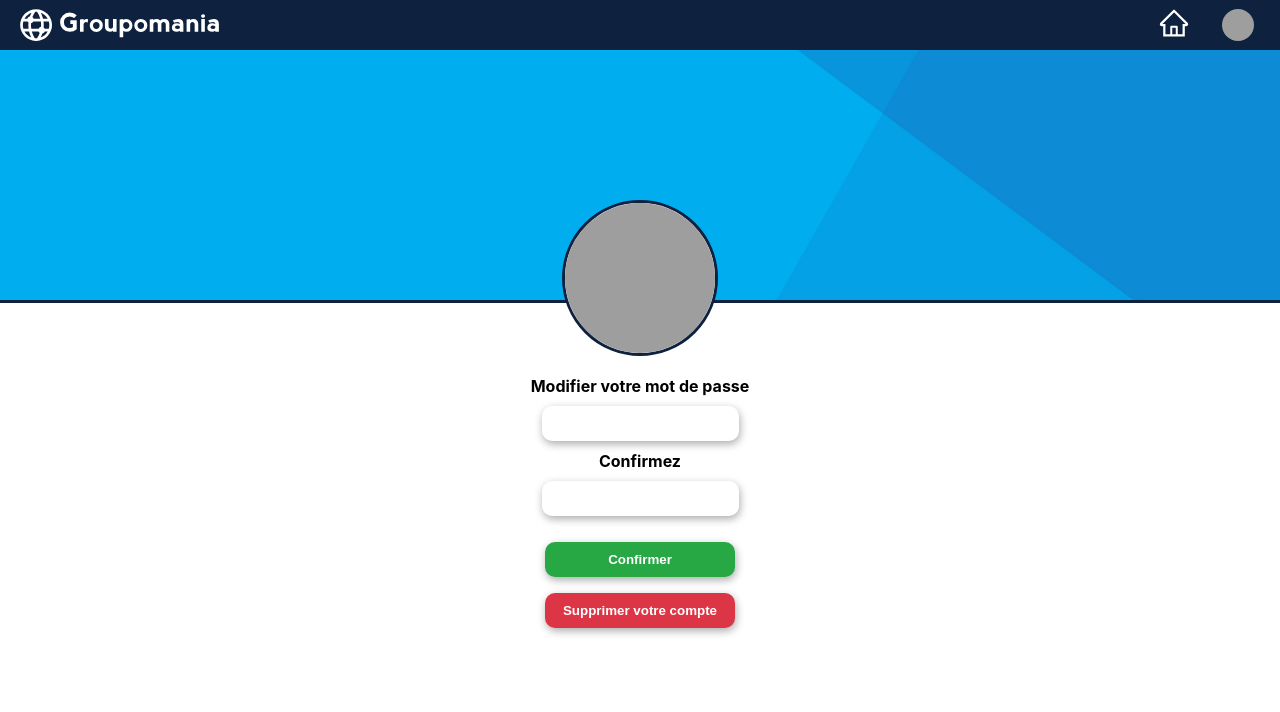
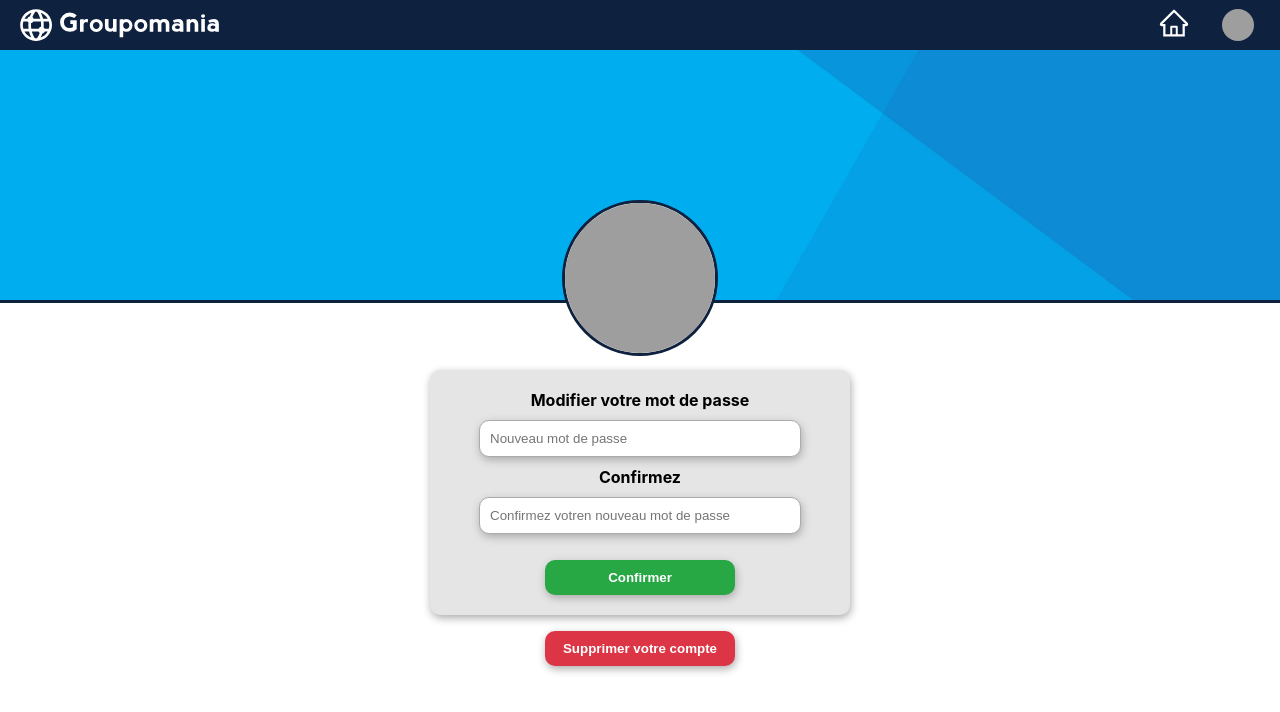
Before and after one commit to Perpel667/OPCR-DEVWEB-P7, a React (Create React App) app in the folder frontend/: page /profile in a window 1280 px wide. Shown: the top 712 px of the page. Built offline with nearby package versions, Linux system fonts and the light colour scheme; no server answers.

Commit message:
modifyPassword form working

```diff
--- a/frontend/src/Pages/Profile/Profile.jsx
+++ b/frontend/src/Pages/Profile/Profile.jsx
@@ -1,12 +1,52 @@
 import Navbar from '../../Components/navbar/Navbar';
+import { useState } from "react";
+import { useForm } from "react-hook-form";
 import { useSelector } from 'react-redux';
+import axios from "axios";
 import './profile.scss';
 import profileBackground from '../../assets/images/profile-background2.jpeg';
 
 
 export default function Profile() {
 
+    const {
+        register,
+        handleSubmit,
+        formState: { errors },
+      } = useForm();
+
+      const [password,setPassword] = useState ("");
+
+
+
     const userData = useSelector((state) => state.userReducer)
+
+    const handleModify = (e) =>{
+
+        const succesMessage = document.querySelector('.password.succes');
+        axios({
+            method: "PUT",
+            url:`http://localhost:5000/api/user/${userData.id}`,
+            withCredentials: true,
+            data:{
+                email: userData.email,
+                firstname: userData.firstname,
+                name: userData.name,
+                password
+            },
+        })
+       .then(response =>{
+           return response.data
+       })
+       .then(data =>{
+           console.log(data);
+           succesMessage.innerHTML = "Votre mot de passe a bien été modifié !"
+       })
+       .catch(error =>{
+           console.log(error.response.data);
+           return
+       })
+    }
     return (
         <div>
             <Navbar />
@@ -18,12 +58,33 @@ export default function Profile() {
             </div>
           </div>
           <div className="profileBottom">
-              <form className="modifyPasswordForm" action="" method="post">
+              <form className="modifyPasswordForm" action="" onSubmit={handleSubmit(handleModify)}>
                   <label htmlFor="modifyPassword">Modifier votre mot de passe</label>
-                  <input className="changePassword password" type="password" />
+                  <input
+                    {...register("password", {
+                        required: true,
+                        pattern: /(?=.*?[A-Z])(?=.*?[a-z])(?=.*?[0-9])(?=.*?[#?!@$%^&*-]).{8,}/
+                      })}
+                    type="password" id="password" placeholder="Nouveau mot de passe" className='changePassword ProfilePassword' onChange={(e) => setPassword(e.target.value)} value={password}/>
+                    <div className="password error">
+                    {errors?.password?.type === "required" && (<p>Ce champs est obligatoire.</p>)}
+                    {errors?.password?.type === "pattern" && (<p>Au moins 8 caractères dont une majuscule une minuscule un chiffre et un symbole.</p>)}
+                    </div>
+                  {/* <input className="changePassword ProfilePassword" type="password" /> */}
                   <label htmlFor="confirmPassword">Confirmez</label>
-                  <input className="confirmPassword password" type="password" />
-                  <button className="confirm-btn btn">Confirmer</button>
+                  <input
+                    {...register("ConfirmPassword", {
+                        required: true,
+                        validate : value => value === password || "Ce n'est pas le même mot de passe"
+                      })}
+                    type="password" id="Confirmpassword" placeholder="Confirmez votren nouveau mot de passe" className='confirmPassword ProfilePassword'/>
+                    <div className="password error">
+                    {errors?.ConfirmPassword?.type === "required" && (<p>Ce champs est obligatoire.</p>)}
+                    {errors?.ConfirmPassword?.type === "validate" && (<p>Ce n'est pas le même mot de passe</p>)}
+                    </div>
+                    <div className="password succes"></div>
+                  {/* <input placeholder="Confirmez votre nouveau mot de passe" className="confirmPassword ProfilePassword" type="password" /> */}
+                  <button type="submit" className="confirm-btn btn">Confirmer</button>
               </form>
               <button className="delete-btn btn">Supprimer votre compte</button>
           </div>
--- a/frontend/src/Pages/Profile/profile.scss
+++ b/frontend/src/Pages/Profile/profile.scss
@@ -1,4 +1,7 @@
 .profile {
+  &Top {
+    height: 30vh;
+  }
   &Title {
     height: 230px;
     position: relative;
@@ -26,10 +29,9 @@
     border-bottom: 3px solid #0e213f;
   }
   &Bottom {
-    margin-top: 6rem;
+    margin-top: 5rem;
     display: flex;
     flex-direction: column;
-    align-items: center;
   }
 }
 
@@ -45,7 +47,7 @@
 
 .delete-btn {
   width: 100%;
-  margin-top: 1rem;
+  margin: auto;
   background-color: #dc3545;
 }
 .confirm-btn {
@@ -59,15 +61,29 @@
   color: black;
   flex-direction: column;
   align-items: center;
+  padding: 20px;
+  background-color: #e5e5e5;
+  border-radius: 10px;
+  box-shadow: 1px 3px 8px #ababab;
+  width: 80%;
+  margin: auto;
+  margin-bottom: 1rem;
+  max-width: 380px;
 }
-label {
+.modifyPasswordForm label {
   color: black;
 }
-.password {
-  border: none;
+.ProfilePassword {
+  border: 1px solid #ababab;
   color: black;
   border-radius: 10px;
   padding: 10px;
   margin: 10px;
   box-shadow: 1px 3px 8px #ababab;
+  width: 80%;
+  max-width: 300px;
 }
+.succes {
+  color: #28a745;
+  font-weight: 500;
+}
```
